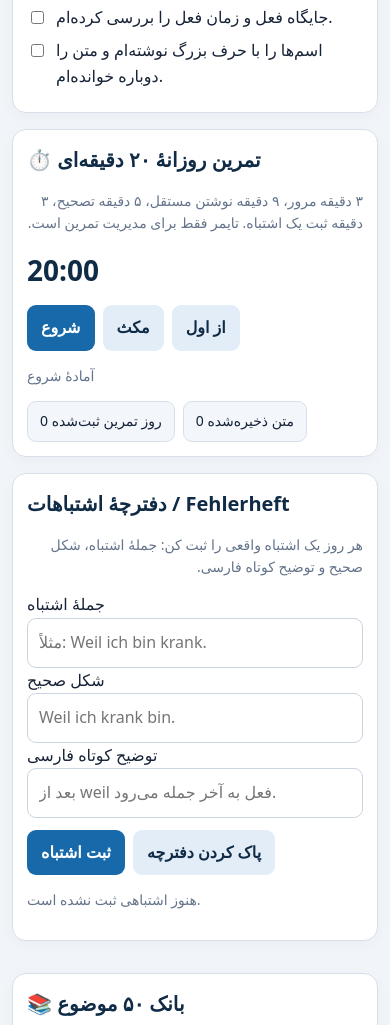
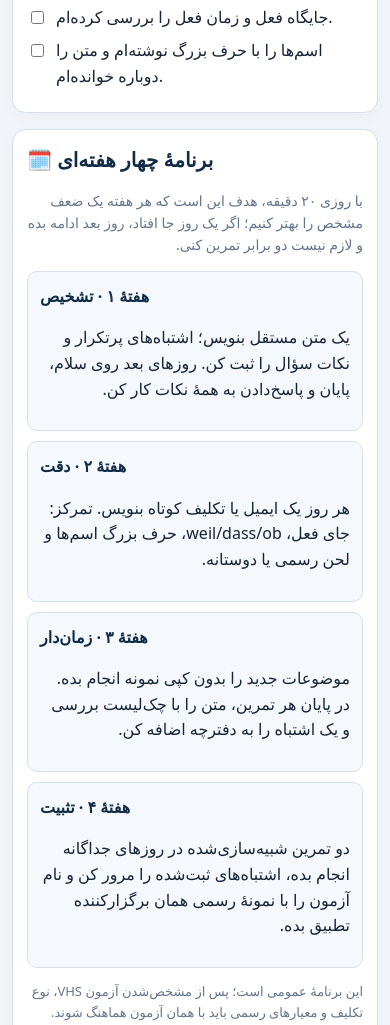
Before and after one commit to hazhirabasi-coder/Elektro-, a plain HTML site: page brief-b1.html in a window 390 px wide. Shown: the part 2721-3746 px from the top of the page. Drawn offline with Linux system fonts and the light colour scheme.

Commit message:
Add four-week mobile B1 writing study plan

```diff
--- a/brief-b1.html
+++ b/brief-b1.html
@@ -46,6 +46,17 @@
 <label><input type="checkbox"> جایگاه فعل و زمان فعل را بررسی کرده‌ام.</label>
 <label><input type="checkbox"> اسم‌ها را با حرف بزرگ نوشته‌ام و متن را دوباره خوانده‌ام.</label>
 </div></div>
+<div class="panel">
+<h2>🗓️ برنامهٔ چهار هفته‌ای</h2>
+<p class="muted" dir="rtl">با روزی ۲۰ دقیقه، هدف این است که هر هفته یک ضعف مشخص را بهتر کنیم؛ اگر یک روز جا افتاد، روز بعد ادامه بده و لازم نیست دو برابر تمرین کنی.</p>
+<div class="plan-grid">
+<div class="plan-day"><b>هفتهٔ ۱ · تشخیص</b><p dir="rtl">یک متن مستقل بنویس؛ اشتباه‌های پرتکرار و نکات سؤال را ثبت کن. روزهای بعد روی سلام، پایان و پاسخ‌دادن به همهٔ نکات کار کن.</p></div>
+<div class="plan-day"><b>هفتهٔ ۲ · دقت</b><p dir="rtl">هر روز یک ایمیل یا تکلیف کوتاه بنویس. تمرکز: جای فعل، weil/dass/ob، حرف بزرگ اسم‌ها و لحن رسمی یا دوستانه.</p></div>
+<div class="plan-day"><b>هفتهٔ ۳ · زمان‌دار</b><p dir="rtl">موضوعات جدید را بدون کپی نمونه انجام بده. در پایان هر تمرین، متن را با چک‌لیست بررسی و یک اشتباه را به دفترچه اضافه کن.</p></div>
+<div class="plan-day"><b>هفتهٔ ۴ · تثبیت</b><p dir="rtl">دو تمرین شبیه‌سازی‌شده در روزهای جداگانه انجام بده، اشتباه‌های ثبت‌شده را مرور کن و نام آزمون را با نمونهٔ رسمی همان برگزارکننده تطبیق بده.</p></div>
+</div>
+<p class="fieldhint" dir="rtl">این برنامهٔ عمومی است؛ پس از مشخص‌شدن آزمون VHS، نوع تکلیف و معیارهای رسمی باید با همان آزمون هماهنگ شوند.</p>
+</div>
 <div class="panel">
 <h2>⏱️ تمرین روزانهٔ ۲۰ دقیقه‌ای</h2>
 <p class="muted" dir="rtl">۳ دقیقه مرور، ۹ دقیقه نوشتن مستقل، ۵ دقیقه تصحیح، ۳ دقیقه ثبت یک اشتباه. تایمر فقط برای مدیریت تمرین است.</p>
```
